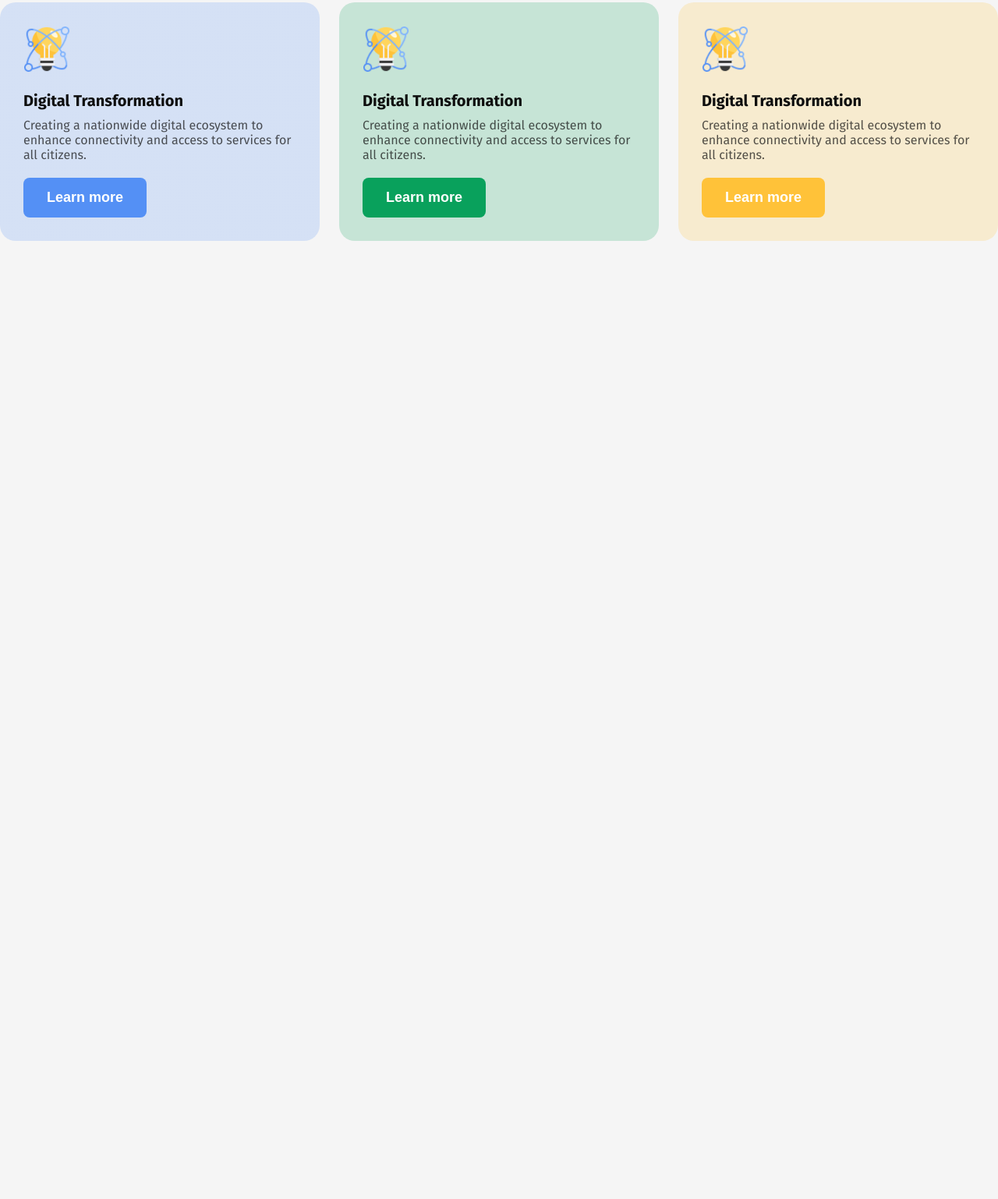
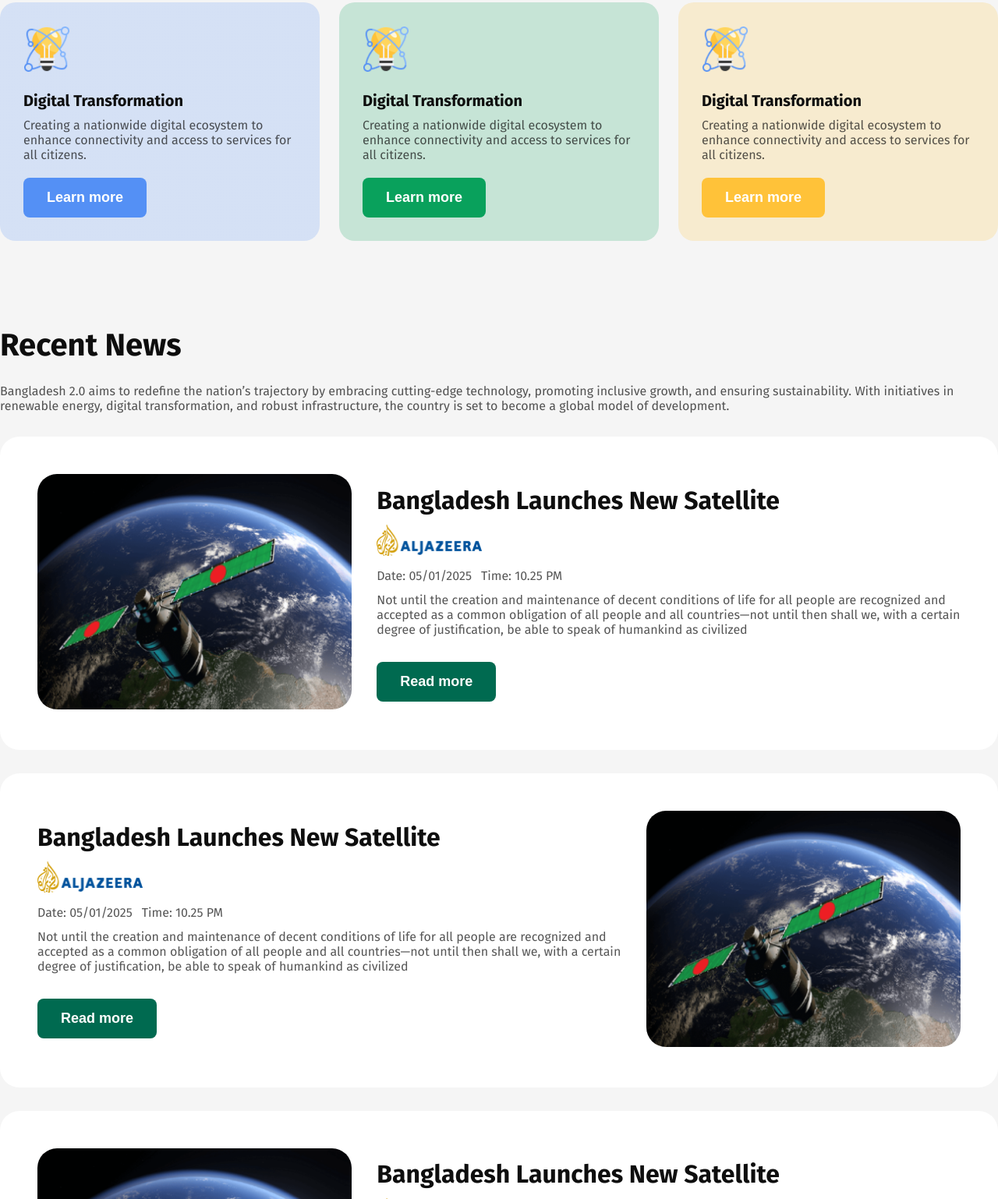
Before and after one commit to codewithjihad1/Bangladesh-2.0, a website: page index.html in a window 1280 px wide. Shown: the part 1262-2800 px from the top of the page at 78% size. Before the commit the page ends 1601 px from the top, so only its background shows below. Drawn offline with Linux system fonts and the light colour scheme.

Commit message:
Recent news section Complete

```diff
--- a/index.html
+++ b/index.html
@@ -113,6 +113,65 @@
         </div>
     </section>
 
+
+    <!--    Recent News section -->
+    <section id="recent-news">
+        <div class="container">
+            <h2 class="section-title">Recent News</h2>
+            <p class="description">Bangladesh 2.0 aims to redefine the nation’s trajectory by embracing cutting-edge technology, promoting
+                inclusive growth, and ensuring sustainability. With initiatives in renewable energy, digital
+                transformation, and robust infrastructure, the country is set to become a global model of
+                development.</p>
+            <div class="recent-news-container">
+                <div class="recent-news-item">
+                    <div class="recent-news-img">
+                        <img src="./assets/satelite.png" alt="icon">
+                    </div>
+                    <div class="recent-news-content">
+                        <h3>Bangladesh Launches New Satellite</h3>
+                        <img src="assets/al-jazeera.png" alt="icon">
+                        <p><span>Date: 05/01/2025</span><span>Time: 10.25 PM</span></p>
+                        <p>Not until the creation and maintenance of decent conditions of life for all people are
+                            recognized and accepted as a common obligation of all people and all countries—not until
+                            then shall we,
+                            with a certain degree of justification, be able to speak of humankind as civilized</p>
+                        <button class="primary-btn recent-news-btn">Read more</button>
+                    </div>
+                </div>
+                <div class="recent-news-item recent-item-reverse">
+                    <div class="recent-news-img">
+                        <img src="./assets/satelite.png" alt="icon">
+                    </div>
+                    <div class="recent-news-content">
+                        <h3>Bangladesh Launches New Satellite</h3>
+                        <img src="assets/al-jazeera.png" alt="icon">
+                        <p><span>Date: 05/01/2025</span><span>Time: 10.25 PM</span></p>
+                        <p>Not until the creation and maintenance of decent conditions of life for all people are
+                            recognized and accepted as a common obligation of all people and all countries—not until
+                            then shall we,
+                            with a certain degree of justification, be able to speak of humankind as civilized</p>
+                        <button class="primary-btn recent-news-btn">Read more</button>
+                    </div>
+                </div>
+                <div class="recent-news-item">
+                    <div class="recent-news-img">
+                        <img src="./assets/satelite.png" alt="icon">
+                    </div>
+                    <div class="recent-news-content">
+                        <h3>Bangladesh Launches New Satellite</h3>
+                        <img src="assets/al-jazeera.png" alt="icon">
+                        <p><span>Date: 05/01/2025</span><span>Time: 10.25 PM</span></p>
+                        <p>Not until the creation and maintenance of decent conditions of life for all people are
+                            recognized and accepted as a common obligation of all people and all countries—not until
+                            then shall we,
+                            with a certain degree of justification, be able to speak of humankind as civilized</p>
+                        <button class="primary-btn recent-news-btn">Read more</button>
+                    </div>
+                </div>
+            </div>
+        </div>
+    </section>
+
 </main>
 </body>
 </html>
--- a/styles/style.css
+++ b/styles/style.css
@@ -184,3 +184,60 @@ body {
 .future-btn-3 {
     background: #FFC239;
 }
+
+
+/*  Recent news css */
+#recent-news .container {
+    padding: 80px 0;
+}
+#recent-news .description {
+    margin-bottom: 30px;
+}
+.recent-news-container {
+    display: flex;
+    flex-direction: column;
+    gap: 30px;
+}
+.recent-news-item {
+    display: flex;
+    justify-content: space-between;
+    align-items: center;
+    gap: 32px;
+    padding: 48px;
+    background: #fff;
+    border-radius: 25px;
+}
+.recent-news-img {
+    width: 35%;
+}
+.recent-news-img img {
+    width: 100%;
+    border-radius: 25px;
+}
+.recent-news-content {
+    width: 65%;
+}
+.recent-news-content h3 {
+    font-size: 32px;
+    font-weight: 700;
+    color: #0E0E0E;
+}
+.recent-news-content p {
+    font-size: 16px;
+    font-weight: 400;
+    color: #0E0E0EB3;
+    margin-bottom: 12px;
+}
+.recent-news-content img {
+    width: 135px;
+    margin: 12px 0;
+}
+.recent-news-content p span {
+    margin-right: 12px;
+}
+.recent-news-btn {
+    margin-top: 20px;
+}
+.recent-item-reverse {
+    flex-direction: row-reverse;
+}
```
